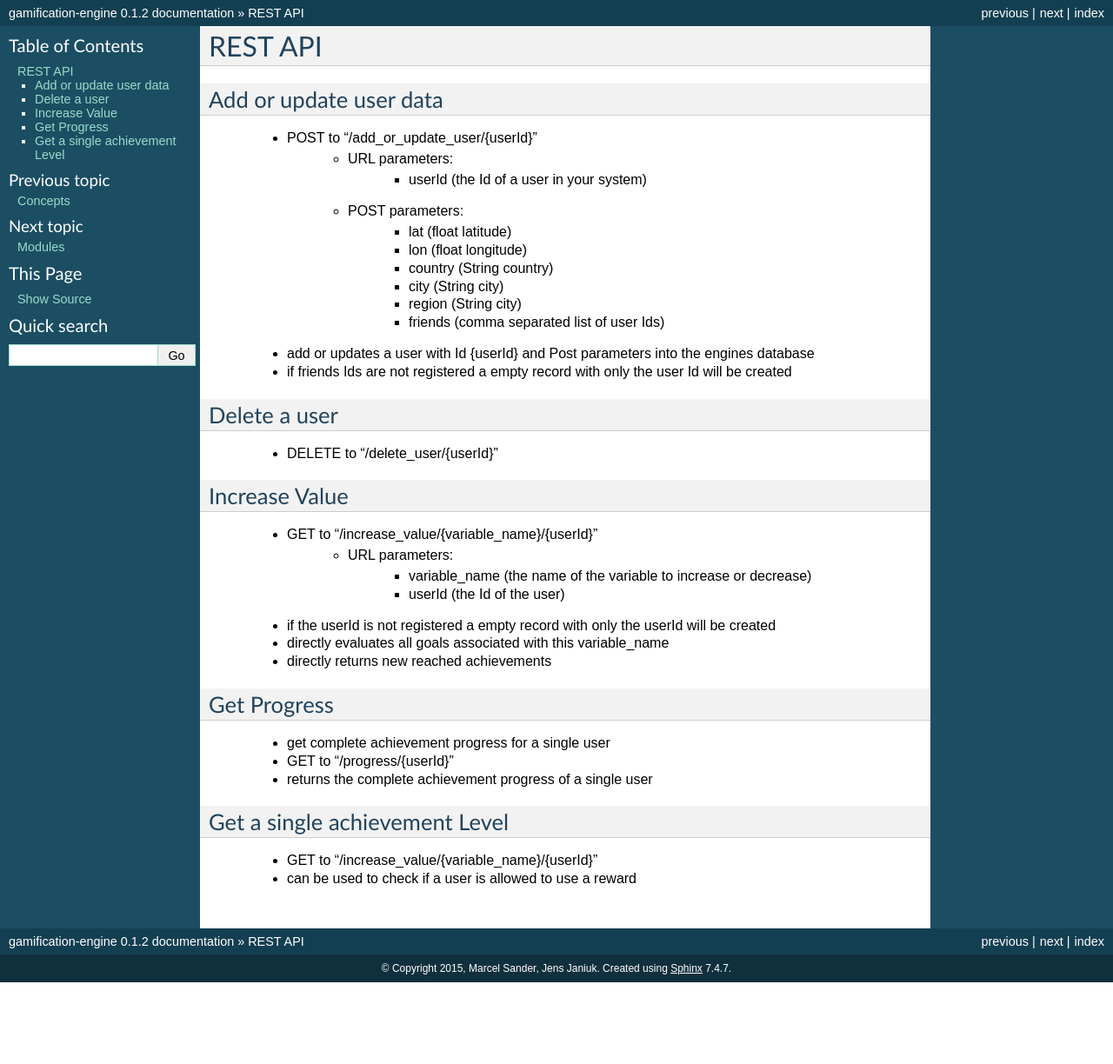
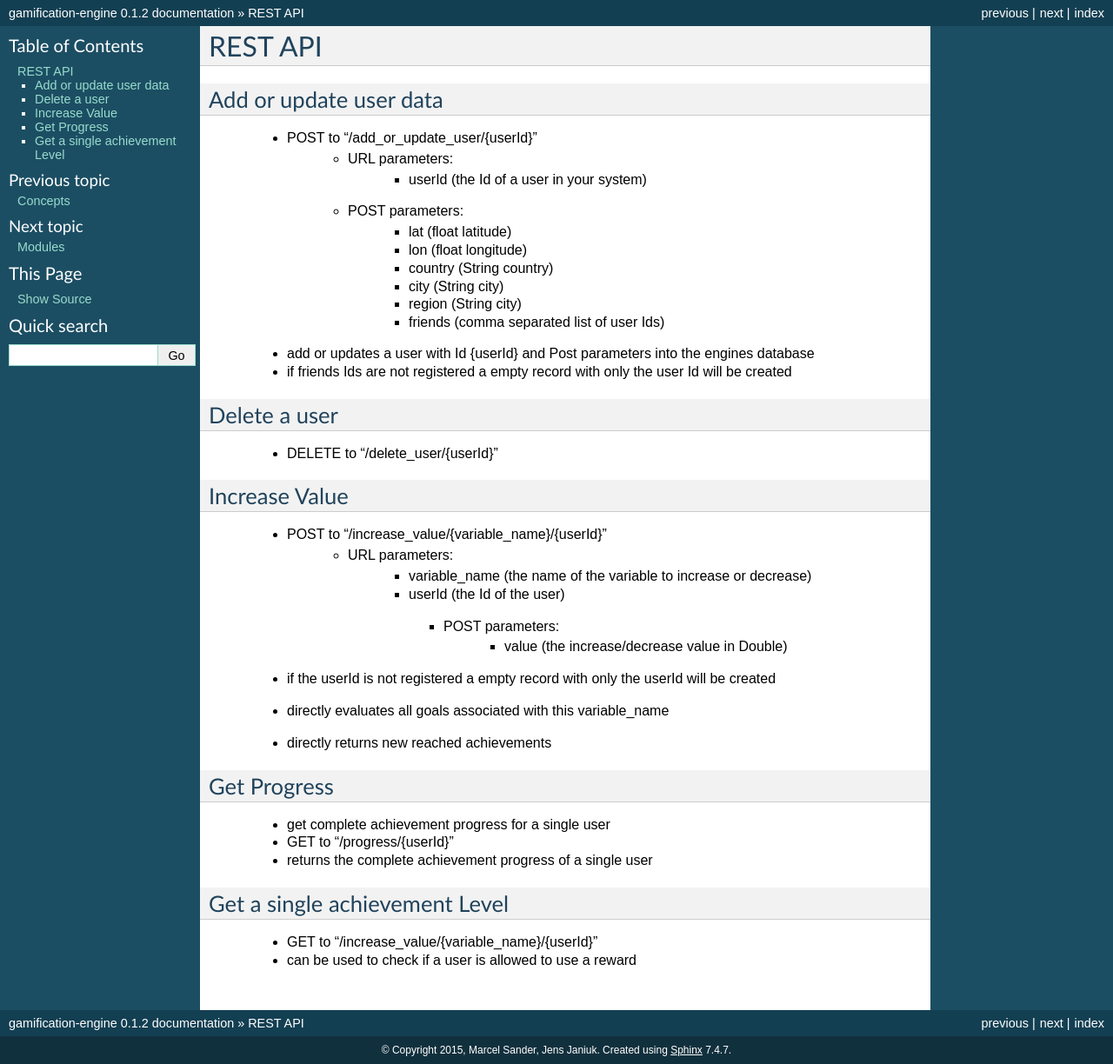
Before and after one commit to ActiDoo/gamification-engine, a Sphinx documentation site: the page built from docs/rest/index.rst, in a window 1280 px wide. Shown: the whole page at 87% size. Built offline with Sphinx 7.4.7, drawn with Linux system fonts in a browser that asks for light colours; formulas are drawn with MathJax 3; before the commit the page ends 1130 px from its top, so only the background shows below that.

Commit message:
fix inside the docs Rest api

```diff
--- a/docs/rest/index.rst
+++ b/docs/rest/index.rst
@@ -31,10 +31,12 @@ Delete a user
 Increase Value
 ==============
 
-   - GET to "/increase_value/{variable_name}/{userId}"
+   - POST to "/increase_value/{variable_name}/{userId}"
       - URL parameters:
          - variable_name (the name of the variable to increase or decrease)
          - userId (the Id of the user)
+	  - POST parameters:
+		 - value (the increase/decrease value in Double)
 
    - if the userId is not registered a empty record with only the userId will be created
    - directly evaluates all goals associated with this variable_name
```
